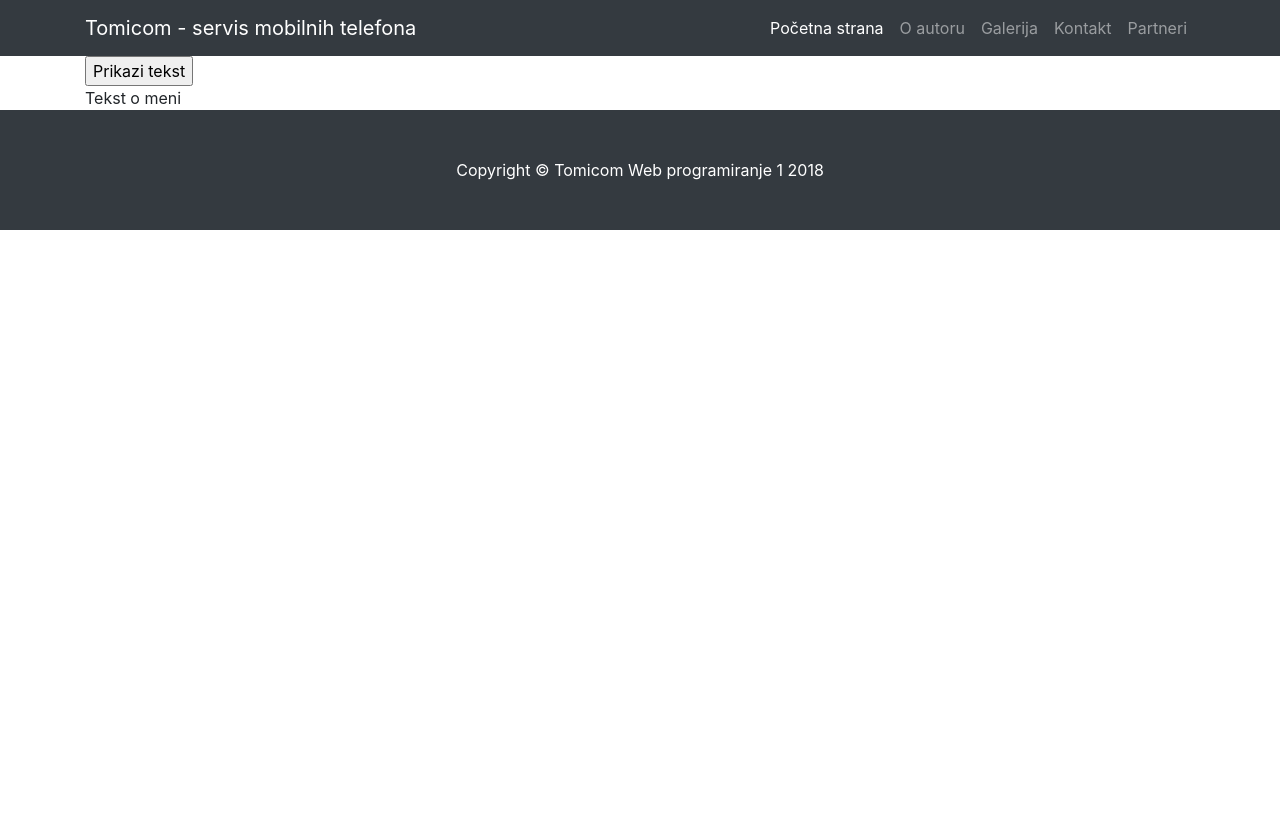
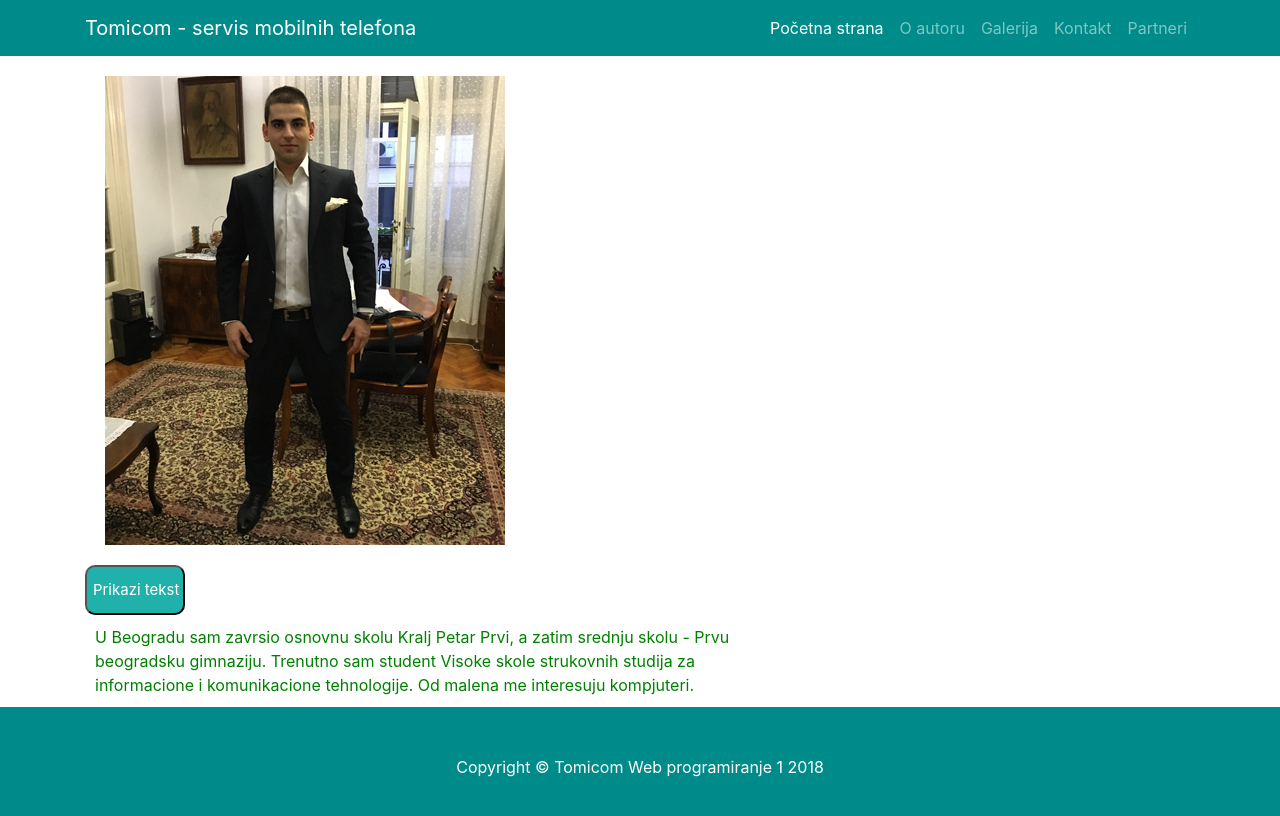
Before and after one commit to tomica95/Tomicom, a plain HTML site: page autor.html in a window 1280 px wide. Both pictures are taken after a click on the button "Prikazi tekst". Drawn offline with nearby package versions, Linux system fonts and the light colour scheme.

Commit message:
bg color, nav solved

```diff
--- a/autor.html
+++ b/autor.html
@@ -19,7 +19,7 @@
   <body>
 
     <!-- Navigation -->
-    <nav class="navbar navbar-expand-lg navbar-dark bg-dark fixed-top">
+    <nav class="navbar navbar-expand-lg navbar-dark bg-dark fixed-top" id='navigacija'>
       <div class="container">
         <a class="navbar-brand" href="index.html">Tomicom - servis mobilnih telefona</a>
         <button class="navbar-toggler" type="button" data-toggle="collapse" data-target="#navbarResponsive" aria-controls="navbarResponsive" aria-expanded="false" aria-label="Toggle navigation">
@@ -56,15 +56,20 @@
     </nav>
     <!-- Page Content -->
     <div class="container">
+      <div id="moja-slika">
+      <img src="img/ja.JPG" alt="Autor- Toma Selea">
+    </div>
+      <input type="button" value="Prikazi tekst" id="prikazi">
+      <div id="ispis-tekst-autor">
+        U Beogradu sam zavrsio osnovnu skolu Kralj Petar Prvi, a zatim srednju skolu - Prvu beogradsku gimnaziju. Trenutno sam student Visoke skole strukovnih studija za informacione i komunikacione tehnologije. Od malena me interesuju kompjuteri.
 
-      <input type="button" value="Prikazi tekst" id="prikazi">
-      <div id="ispis-tekst-autor">Tekst o meni</div>
+      </div>
 
     </div>
     <!-- /.container -->
 
     <!-- Footer -->
-    <footer class="py-5 bg-dark">
+    <footer class="py-5 bg-dark" id='navigacija'>
       <div class="container">
         <p class="m-0 text-center text-white">Copyright &copy; Tomicom Web programiranje 1 2018</p>
       </div>
--- a/css/shop-homepage.css
+++ b/css/shop-homepage.css
@@ -44,7 +44,7 @@ body {
 #jos{
 
   margin: 0 auto;
-  background: blue;
+  background:lightseagreen;
   border-radius: 10px;
   color: white;
   width: 200px;
@@ -72,6 +72,8 @@ body {
 
 #forma .polja{
   margin-bottom: 20px;
+  color:black;
+  font-weight: bold;
 
 
 }
@@ -79,3 +81,33 @@ body {
 
   margin-right: 20px;
 }
+
+#moja-slika{
+
+  margin:20px;
+
+}
+
+
+#ispis-tekst-autor{
+
+  margin:10px;
+  color:green;
+  width:60%;
+
+}
+
+#prikazi{
+
+  background: lightseagreen;
+  border-radius: 10px;
+  color: white;
+  width: 100px;
+  height: 50px;
+  font-size: 15px;
+}
+#navigacija{
+
+  background-color: darkcyan !important;
+
+}
--- a/js/jquery.js
+++ b/js/jquery.js
@@ -19,7 +19,7 @@ $(document).ready(function(){
 
         $(this).animate({
 
-            fontSize: '+=10px',
+            fontSize: '23px',
 
         }, 75);
 
@@ -29,7 +29,7 @@ $(document).ready(function(){
 
         $(this).animate({
 
-            fontSize: '-=10px',
+            fontSize: '16px',
 
     }, 75);
 
--- a/js/main.js
+++ b/js/main.js
@@ -125,7 +125,7 @@ function provEmail(){
 	if(!regEmail.test(email.value)){
 
 		email.style.border="1px solid red";
-		mailGreska.innerHTML = "Vas email nije u dobrom formatu";
+		mailGreska.innerHTML = "Vas email mora biti u formatu user@example.com";
 		mailGreska.style.color="red";
 
 	}
```
Also changed, not shown: contact.html (+2 -2 lines), galerija.html (+2 -2 lines), index.html (+2 -2 lines), img/ja.JPG (added), vendor/bootstrap/css/bootstrap.css.
